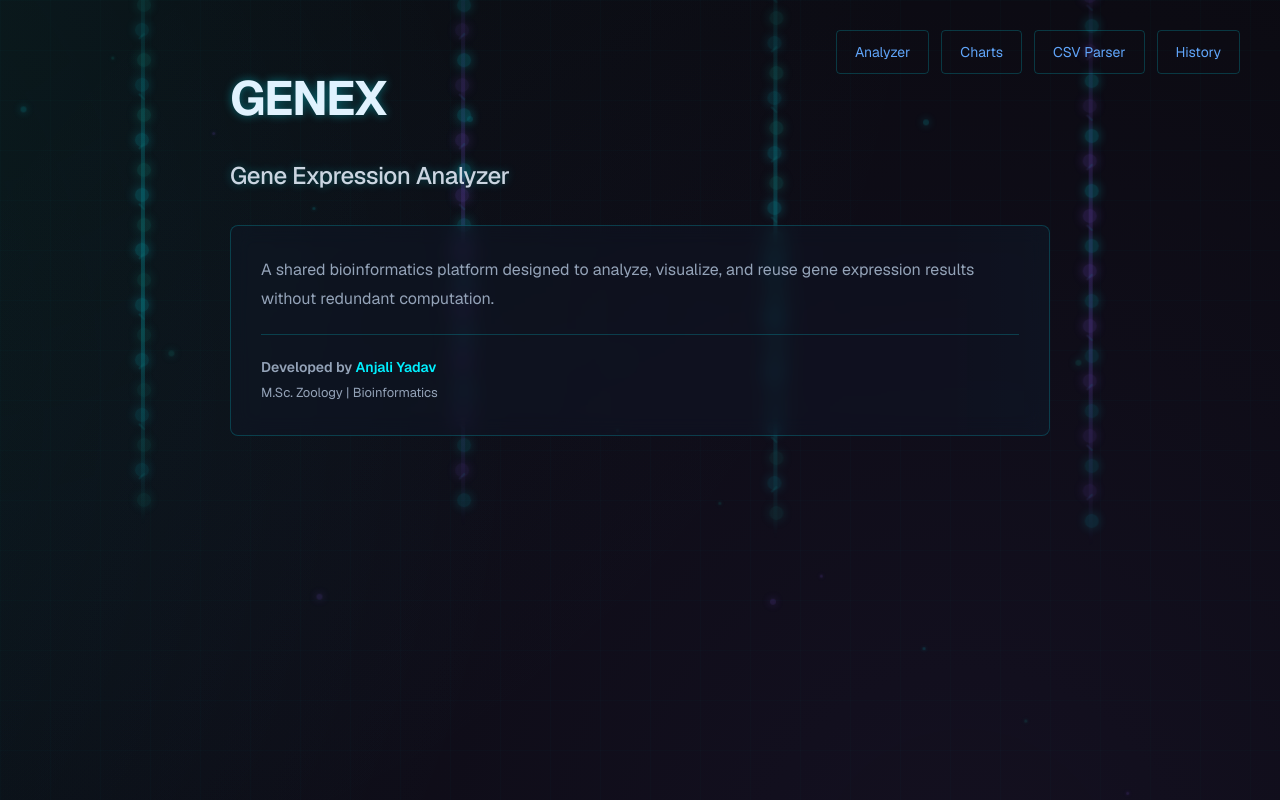
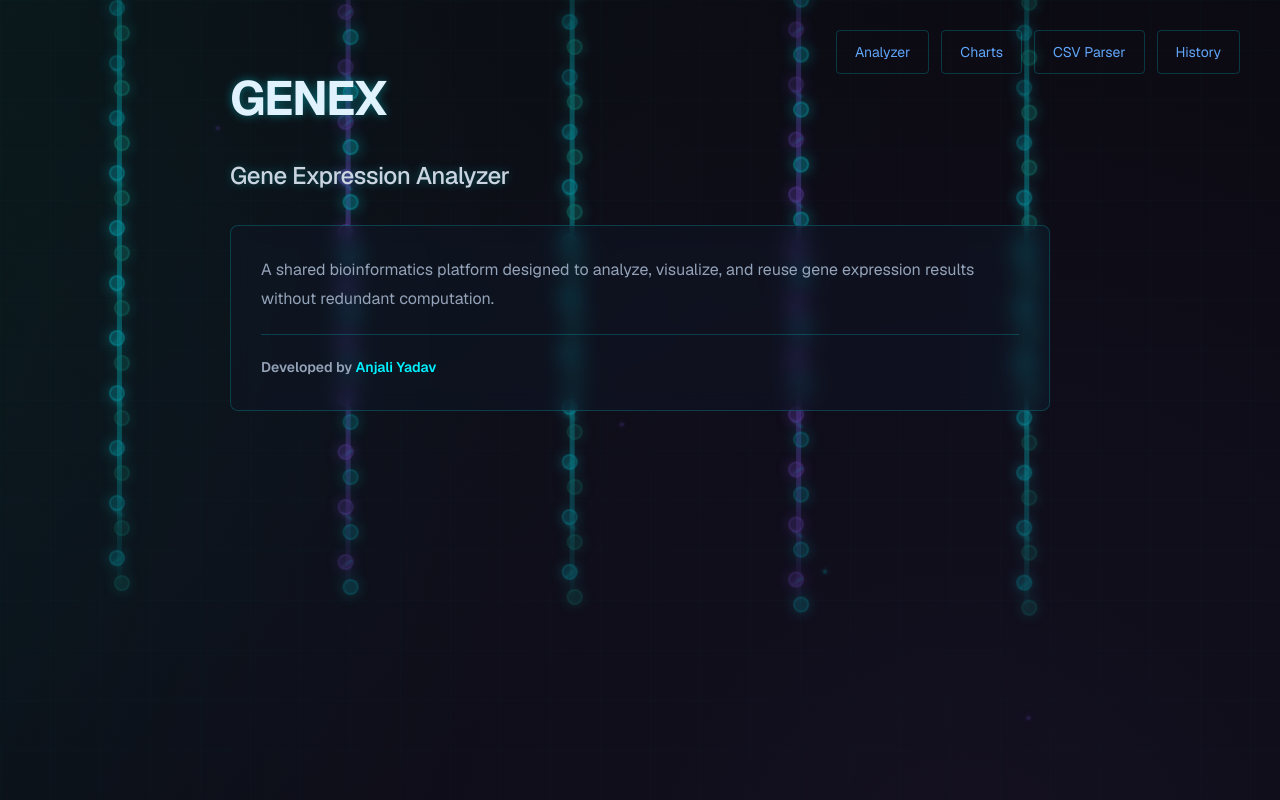
Before and after one commit to biodev-anjali/gene-expression-data-analysis, a Next.js app in the folder gene-expression-app/: page / in a window 1280 px wide. Built offline with nearby package versions, Linux system fonts and the light colour scheme.

Commit message:
Remove M.Sc. text and enhance DNA structure background animation

```diff
--- a/gene-expression-app/src/app/components/BioBackground.tsx
+++ b/gene-expression-app/src/app/components/BioBackground.tsx
@@ -11,120 +11,107 @@ export default function BioBackground() {
       overflow: "hidden",
       zIndex: 0,
       pointerEvents: "none",
-      opacity: 0.5
+      opacity: 0.6
     }}>
-      {/* DNA Double Helix Strands - More prominent */}
-      {[0, 1, 2, 3].map((i) => (
+      {/* DNA Double Helix Strands - Enhanced and More Visible */}
+      {[0, 1, 2, 3, 4].map((i) => (
         <div
           key={`dna-${i}`}
           style={{
             position: "absolute",
-            left: `${10 + i * 25}%`,
-            top: "-50px",
-            width: "4px",
-            height: "600px",
+            left: `${8 + i * 18}%`,
+            top: "-80px",
+            width: "5px",
+            height: "700px",
             background: `linear-gradient(to bottom,
-              transparent,
-              rgba(${i % 2 === 0 ? '0, 240, 255' : '139, 92, 246'}, 0.3),
-              rgba(${i % 2 === 0 ? '0, 240, 255' : '139, 92, 246'}, 0.4),
-              transparent)`,
-            animation: `float-slow ${14 + i * 2}s ease-in-out infinite`,
-            animationDelay: `${i * 1.5}s`,
-            filter: "blur(0.5px)"
+              transparent 0%,
+              rgba(${i % 2 === 0 ? '0, 240, 255' : '139, 92, 246'}, 0.4) 20%,
+              rgba(${i % 2 === 0 ? '0, 240, 255' : '139, 92, 246'}, 0.5) 50%,
+              rgba(${i % 2 === 0 ? '0, 240, 255' : '139, 92, 246'}, 0.4) 80%,
+              transparent 100%)`,
+            animation: `float-slow ${16 + i * 2}s ease-in-out infinite`,
+            animationDelay: `${i * 1.2}s`,
+            filter: "blur(0.3px)"
           }}
         >
-          {/* Left strand nodes */}
-          {[...Array(10)].map((_, j) => (
+          {/* Left strand nodes - DNA bases */}
+          {[...Array(12)].map((_, j) => (
             <div
               key={`node-l-${j}`}
               style={{
                 position: "absolute",
-                left: "-6px",
-                top: `${40 + j * 55}px`,
-                width: "14px",
-                height: "14px",
+                left: "-8px",
+                top: `${50 + j * 55}px`,
+                width: "16px",
+                height: "16px",
                 borderRadius: "50%",
-                background: `rgba(${i % 2 === 0 ? '0, 240, 255' : '139, 92, 246'}, 0.5)`,
-                boxShadow: `0 0 12px rgba(${i % 2 === 0 ? '0, 240, 255' : '139, 92, 246'}, 0.8)`,
-                animation: `pulse-subtle ${2.5 + j * 0.2}s ease-in-out infinite`,
-                animationDelay: `${j * 0.1}s`
+                background: `rgba(${i % 2 === 0 ? '0, 240, 255' : '139, 92, 246'}, 0.6)`,
+                boxShadow: `0 0 15px rgba(${i % 2 === 0 ? '0, 240, 255' : '139, 92, 246'}, 0.9)`,
+                animation: `pulse-subtle ${2.5 + j * 0.15}s ease-in-out infinite`,
+                animationDelay: `${j * 0.08}s`,
+                border: `2px solid rgba(${i % 2 === 0 ? '0, 240, 255' : '139, 92, 246'}, 0.8)`
               }}
             />
           ))}
-          {/* Right strand nodes */}
-          {[...Array(10)].map((_, j) => (
+          {/* Right strand nodes - DNA bases */}
+          {[...Array(12)].map((_, j) => (
             <div
               key={`node-r-${j}`}
               style={{
                 position: "absolute",
-                right: "-6px",
-                top: `${70 + j * 55}px`,
-                width: "14px",
-                height: "14px",
+                right: "-8px",
+                top: `${75 + j * 55}px`,
+                width: "16px",
+                height: "16px",
                 borderRadius: "50%",
-                background: `rgba(${i % 2 === 1 ? '0, 240, 255' : '20, 184, 166'}, 0.5)`,
-                boxShadow: `0 0 12px rgba(${i % 2 === 1 ? '0, 240, 255' : '20, 184, 166'}, 0.8)`,
-                animation: `pulse-subtle ${2.8 + j * 0.2}s ease-in-out infinite`,
-                animationDelay: `${0.4 + j * 0.1}s`
+                background: `rgba(${i % 2 === 1 ? '0, 240, 255' : '20, 184, 166'}, 0.6)`,
+                boxShadow: `0 0 15px rgba(${i % 2 === 1 ? '0, 240, 255' : '20, 184, 166'}, 0.9)`,
+                animation: `pulse-subtle ${2.8 + j * 0.15}s ease-in-out infinite`,
+                animationDelay: `${0.3 + j * 0.08}s`,
+                border: `2px solid rgba(${i % 2 === 1 ? '0, 240, 255' : '20, 184, 166'}, 0.8)`
               }}
             />
           ))}
-          {/* Connecting lines between nodes */}
-          {[...Array(10)].map((_, j) => (
+          {/* Connecting lines between DNA bases - forms helix structure */}
+          {[...Array(12)].map((_, j) => (
             <div
               key={`connector-${j}`}
               style={{
                 position: "absolute",
-                left: "-2px",
-                top: `${55 + j * 55}px`,
-                width: "8px",
-                height: "2px",
+                left: "-4px",
+                top: `${62 + j * 55}px`,
+                width: "13px",
+                height: "3px",
                 background: `linear-gradient(90deg,
-                  rgba(${i % 2 === 0 ? '0, 240, 255' : '139, 92, 246'}, 0.3),
-                  rgba(${i % 2 === 1 ? '0, 240, 255' : '20, 184, 166'}, 0.3))`,
-                transform: `rotate(${j % 2 === 0 ? '45deg' : '-45deg'})`,
+                  rgba(${i % 2 === 0 ? '0, 240, 255' : '139, 92, 246'}, 0.4),
+                  rgba(${i % 2 === 1 ? '0, 240, 255' : '20, 184, 166'}, 0.4))`,
+                transform: `rotate(${j % 2 === 0 ? '35deg' : '-35deg'})`,
                 transformOrigin: "left center",
-                animation: `pulse-subtle ${3 + j * 0.15}s ease-in-out infinite`
+                borderRadius: "2px",
+                animation: `pulse-subtle ${3 + j * 0.1}s ease-in-out infinite`,
+                animationDelay: `${j * 0.05}s`,
+                boxShadow: `0 0 4px rgba(${i % 2 === 0 ? '0, 240, 255' : '139, 92, 246'}, 0.5)`
               }}
             />
           ))}
         </div>
       ))}
 
-      {/* Additional floating gene nodes - subtle */}
-      {[...Array(8)].map((_, i) => (
-        <div
-          key={`gene-${i}`}
-          style={{
-            position: "absolute",
-            left: `${(i * 12) % 100}%`,
-            top: `${15 + (i % 3) * 30}%`,
-            width: "6px",
-            height: "6px",
-            borderRadius: "50%",
-            background: `rgba(${i % 3 === 0 ? '0, 240, 255' : i % 3 === 1 ? '20, 184, 166' : '139, 92, 246'}, 0.3)`,
-            boxShadow: `0 0 8px rgba(${i % 3 === 0 ? '0, 240, 255' : i % 3 === 1 ? '20, 184, 166' : '139, 92, 246'}, 0.5)`,
-            animation: `drift ${18 + i * 2}s ease-in-out infinite`,
-            animationDelay: `${i * 0.6}s`
-          }}
-        />
-      ))}
-
-      {/* Molecular particles - very subtle */}
-      {[...Array(12)].map((_, i) => (
+      {/* Subtle floating particles - reduced for DNA focus */}
+      {[...Array(6)].map((_, i) => (
         <div
           key={`particle-${i}`}
           style={{
             position: "absolute",
-            left: `${(i * 8) % 100}%`,
-            top: `${(i * 9) % 100}%`,
-            width: "3px",
-            height: "3px",
+            left: `${(i * 16) % 100}%`,
+            top: `${(i * 18) % 100}%`,
+            width: "4px",
+            height: "4px",
             borderRadius: "50%",
-            background: `rgba(${i % 3 === 0 ? '0, 240, 255' : i % 3 === 1 ? '20, 184, 166' : '139, 92, 246'}, 0.3)`,
-            boxShadow: `0 0 4px rgba(${i % 3 === 0 ? '0, 240, 255' : i % 3 === 1 ? '20, 184, 166' : '139, 92, 246'}, 0.4)`,
-            animation: `float-slow ${25 + i * 2}s ease-in-out infinite`,
-            animationDelay: `${i * 0.4}s`
+            background: `rgba(${i % 2 === 0 ? '0, 240, 255' : '139, 92, 246'}, 0.3)`,
+            boxShadow: `0 0 6px rgba(${i % 2 === 0 ? '0, 240, 255' : '139, 92, 246'}, 0.5)`,
+            animation: `float-slow ${22 + i * 2}s ease-in-out infinite`,
+            animationDelay: `${i * 0.5}s`
           }}
         />
       ))}
--- a/gene-expression-app/src/app/page.tsx
+++ b/gene-expression-app/src/app/page.tsx
@@ -93,10 +93,6 @@ export default function Home() {
               lineHeight: "1.8"
             }}>
               Developed by <span style={{ color: "#00f0ff" }}>Anjali Yadav</span>
-              <br />
-              <span style={{ fontSize: "13px", fontWeight: 400 }}>
-                M.Sc. Zoology | Bioinformatics
-              </span>
             </p>
           </div>
         </div>
```
